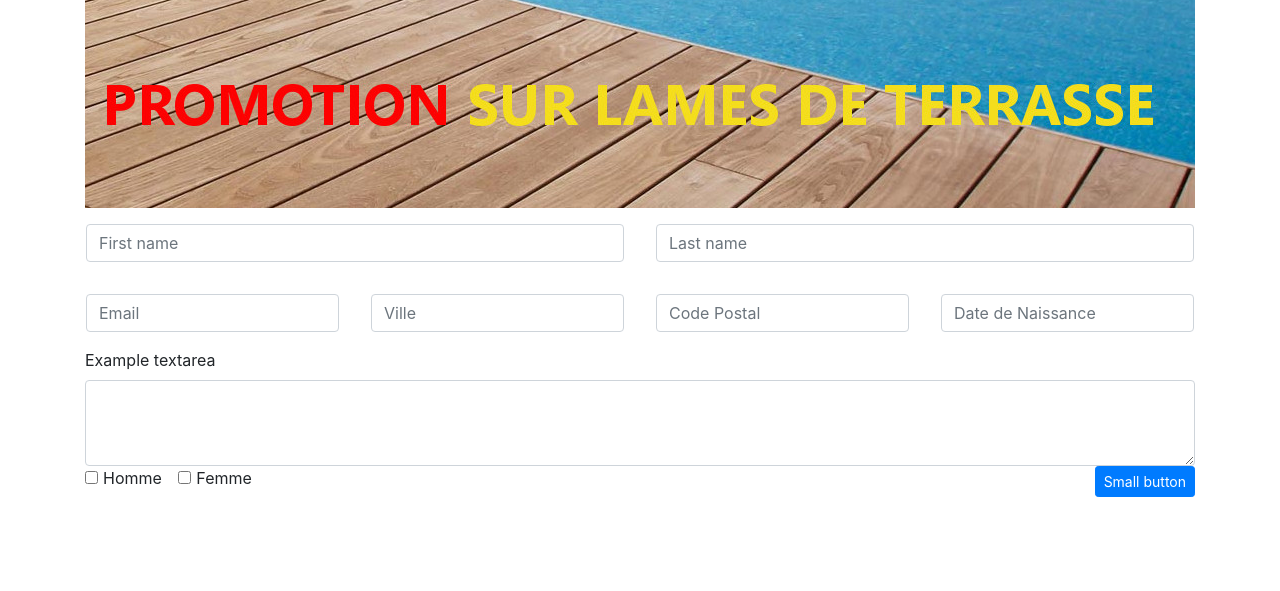
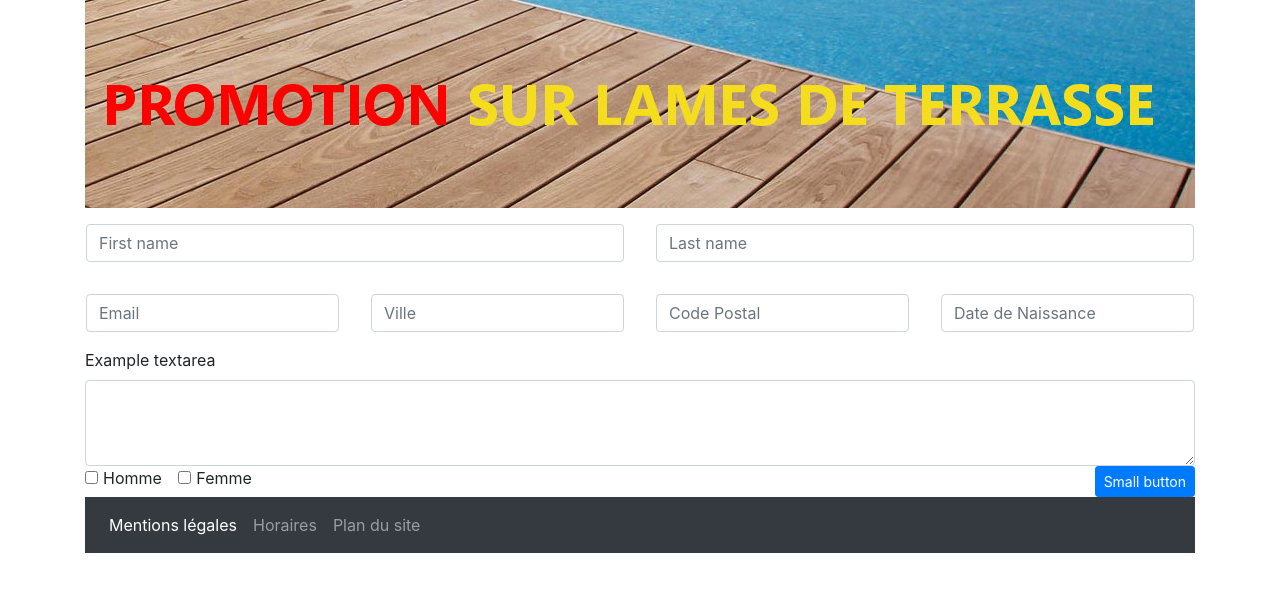
Before and after one commit to SatanooX/Afpa_Base, a plain HTML site: page Form.html in a window 1280 px wide. Shown: the part 129-720 px from the top of the page. Drawn offline with nearby package versions, Linux system fonts and the light colour scheme.

Commit message:
Mise a Jour
Add Footer

```diff
--- a/Form.html
+++ b/Form.html
@@ -94,12 +94,39 @@
 						<div class="col-6">
 						<button type="button" class="btn btn-primary btn-sm float-right">Small button</button>
 						</div>
+
+					</form>
+					</div>
+					</form>
+					</div>
+				</div>
+				<div class="row">
+						<div class="col-12">
+							<footer>
+								<nav class="navbar navbar-expand-lg navbar-dark bg-dark">
+						<button class="navbar-toggler" type="button" data-toggle="collapse" data-target="#navbarSupportedContent" aria-controls="navbarSupportedContent" aria-expanded="false" aria-label="Toggle navigation">
+							<span class="navbar-toggler-icon"></span>
+						</button>
+
+					<div class="collapse navbar-collapse" id="navbarSupportedContent">
+						<ul class="navbar-nav mr-auto">
+							<li class="nav-item active">
+								<a class="nav-link" href="#">Mentions légales <span class="sr-only">(current)</span></a>
+							</li>
+							<li class="nav-item">
+								<a class="nav-link" href="Tables.html">Horaires</a>
+							</li>
+							<li class="nav-item">
+								<a class="nav-link" href="Tables.html">Plan du site</a>
+							</li>
+						</ul>
+					</div>
+				</nav>
+							</footer>
 						</div>
 					</div>
-					</form>
-				</div>
 			</div>
-		</div>
+
 	<!-- script end -->
 	<script src="https://code.jquery.com/jquery-3.3.1.slim.min.js" integrity="sha384-q8i/X+965DzO0rT7abK41JStQIAqVgRVzpbzo5smXKp4YfRvH+8abtTE1Pi6jizo" crossorigin="anonymous">
 	</script>
```
